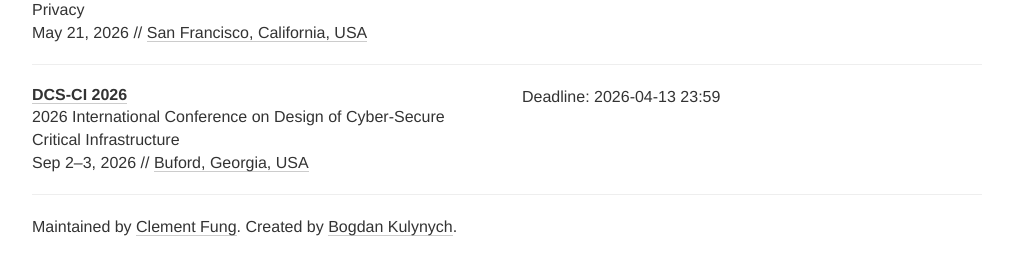
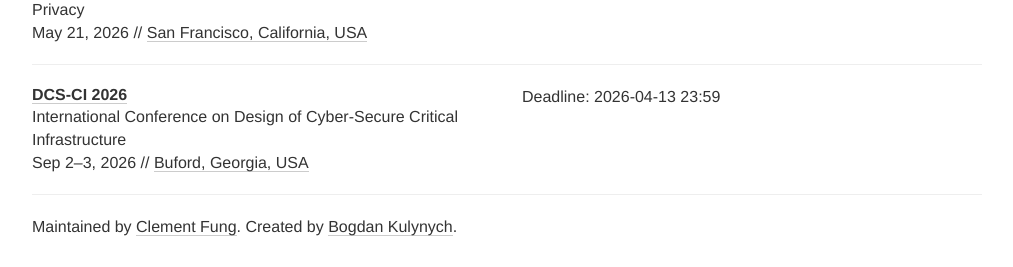
Before and after one commit to sec-deadlines/sec-deadlines.github.io, a Jekyll site: the page built from index.html, in a window 1280 px wide and 900 px high, scrolled down 21786 px. Shown: the part 630-897 px from the top of the window, without its empty margins (133-1146 px from the left). Built offline with Jekyll 4.4.1, drawn with Linux system fonts in a browser that asks for light colours; nearby versions of some CDN libraries; comment, search, counter and statistics services are not loaded.

Commit message:
Update conferences.yml

```diff
--- a/_data/conferences.yml
+++ b/_data/conferences.yml
@@ -1608,7 +1608,7 @@
   tags: [SEC, PRIV, SHOP]
 
 - name: DCS-CI
-  description: 2026 International Conference on Design of Cyber-Secure Critical Infrastructure
+  description: International Conference on Design of Cyber-Secure Critical Infrastructure
   year: 2026
   link: https://dcs-ci.github.io
   deadline: ["2026-04-13 23:59"]
```
